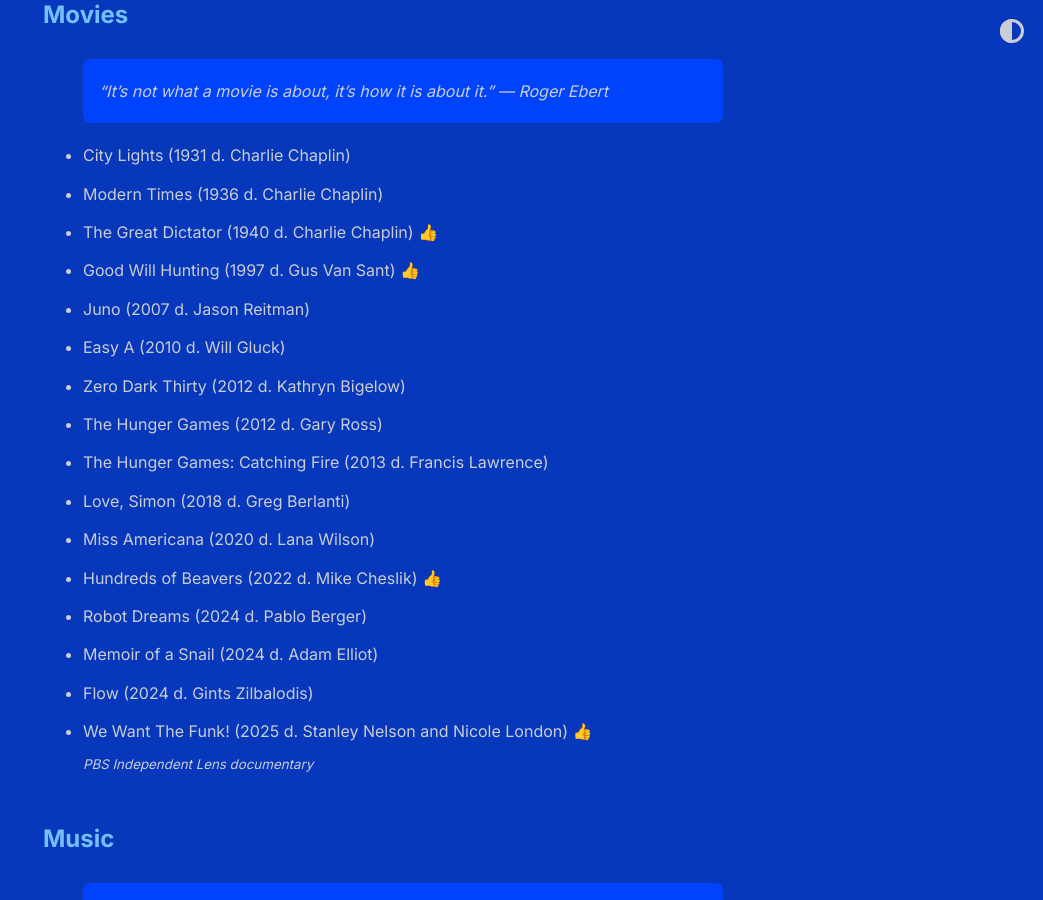
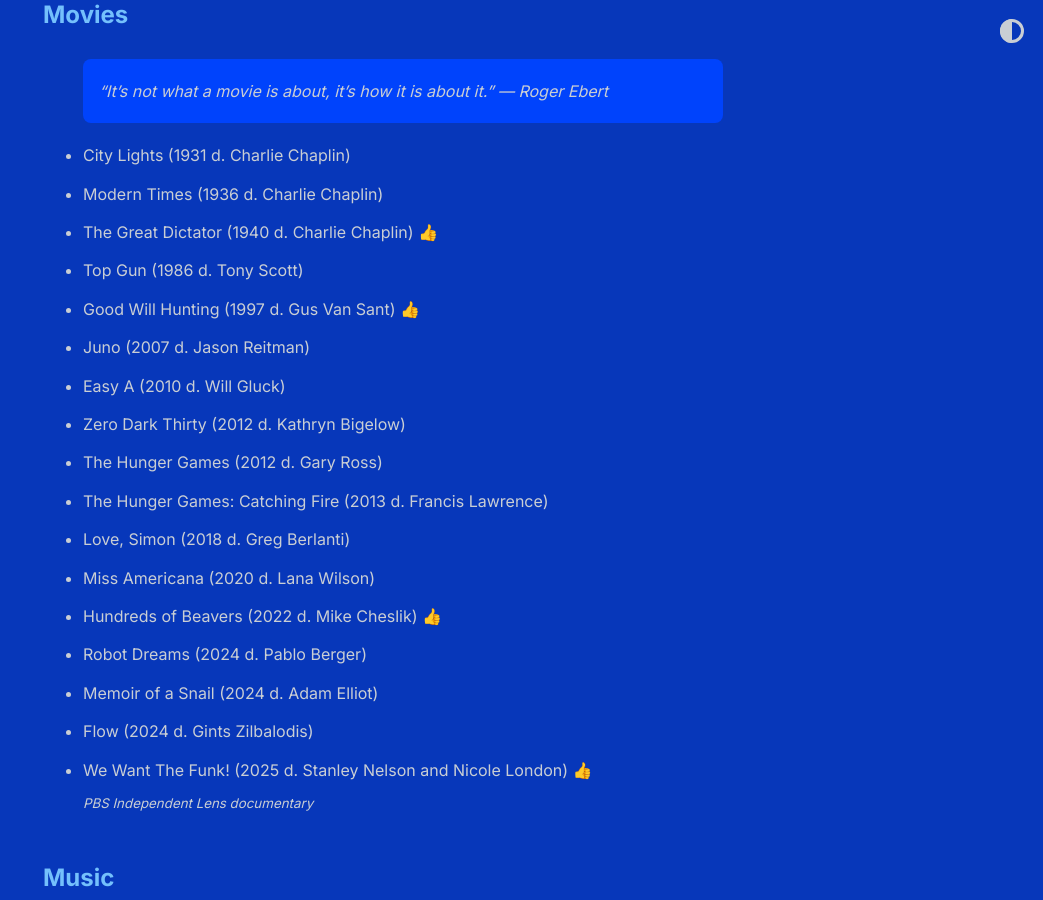
Before and after one commit to shihankanungo/shihankanungo.github.io, a Jekyll site: the page built from wrapped.md, in a window 1280 px wide and 900 px high, scrolled down 1270 px. Shown: the whole window, without its empty margins (237-1280 px from the left). Built offline with Jekyll 4.4.1, drawn with Linux system fonts in a browser that asks for light colours.

Commit message:
Update wrapped.md

```diff
--- a/wrapped.md
+++ b/wrapped.md
@@ -31,6 +31,7 @@
 - City Lights (1931 d. Charlie Chaplin)
 - Modern Times (1936 d. Charlie Chaplin)
 - The Great Dictator (1940 d. Charlie Chaplin)  👍
+- Top Gun (1986 d. Tony Scott)
 - Good Will Hunting (1997 d. Gus Van Sant)  👍
 - Juno (2007 d. Jason Reitman)
 - Easy A (2010 d. Will Gluck)
```
